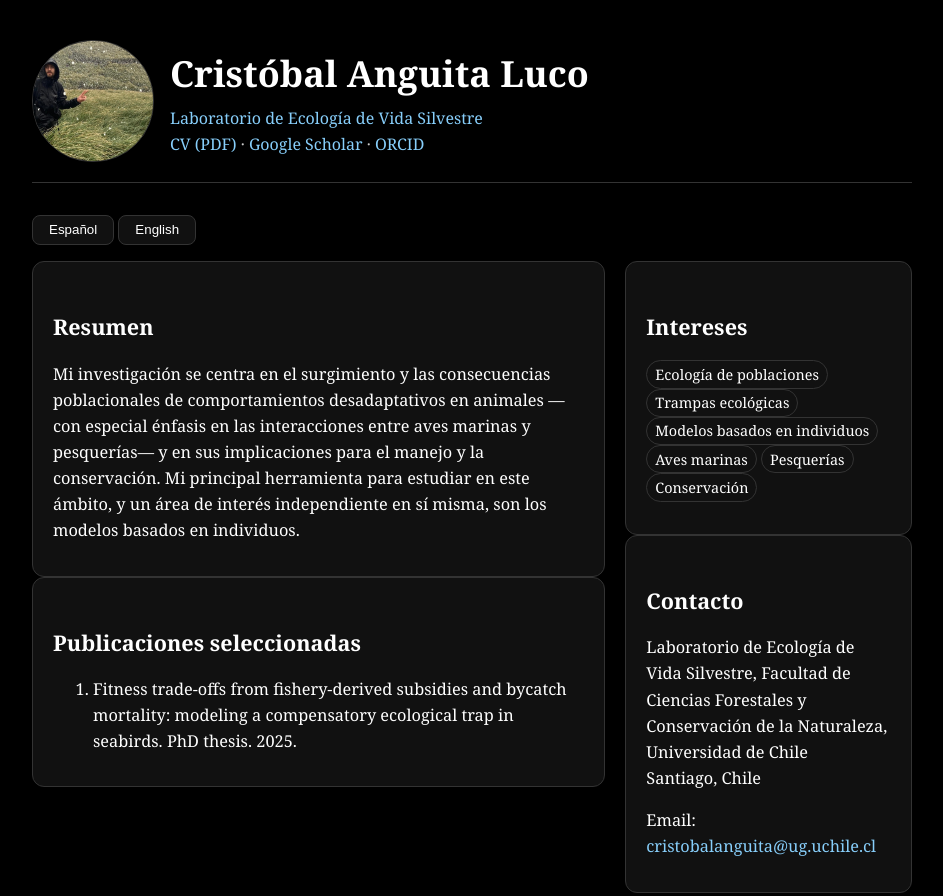
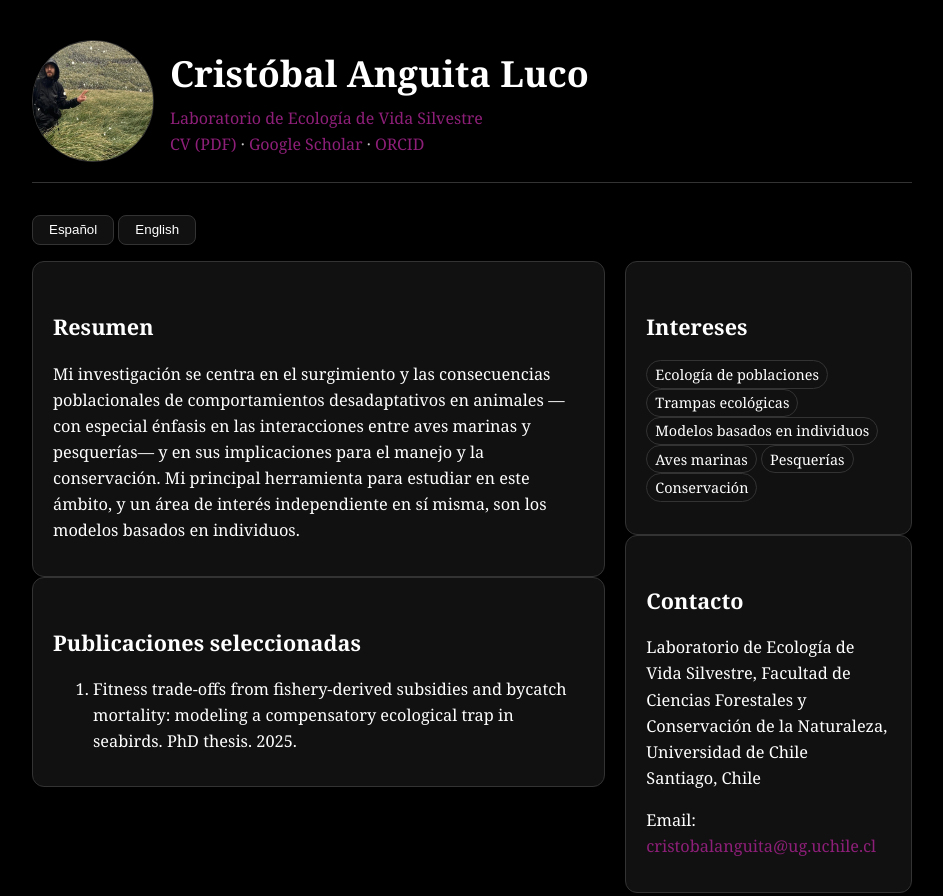
Before and after one commit to cristobalanguita/cristobalanguita.github.io, a plain HTML site: page index.html in a window 1280 px wide. Shown: the top 896 px of the page, without its empty margins (168-1111 px from the left). Drawn offline with Linux system fonts and the light colour scheme.

Commit message:
Update index.html

```diff
--- a/index.html
+++ b/index.html
@@ -10,7 +10,7 @@
       --maxw: 880px;
       --fg: #fff;           /* Letras blancas */
       --muted: #ccc;        /* Letras atenuadas blancas */
-      --link: #87cefa;      /* Azul claro, visible en fondo negro */
+      --link: #8e1f79;      /* Azul claro, visible en fondo negro */
       --accent: #333;       /* Gris oscuro para bordes */
       --card-bg: #111;      /* Fondo de tarjetas: negro casi puro */
     }
```
